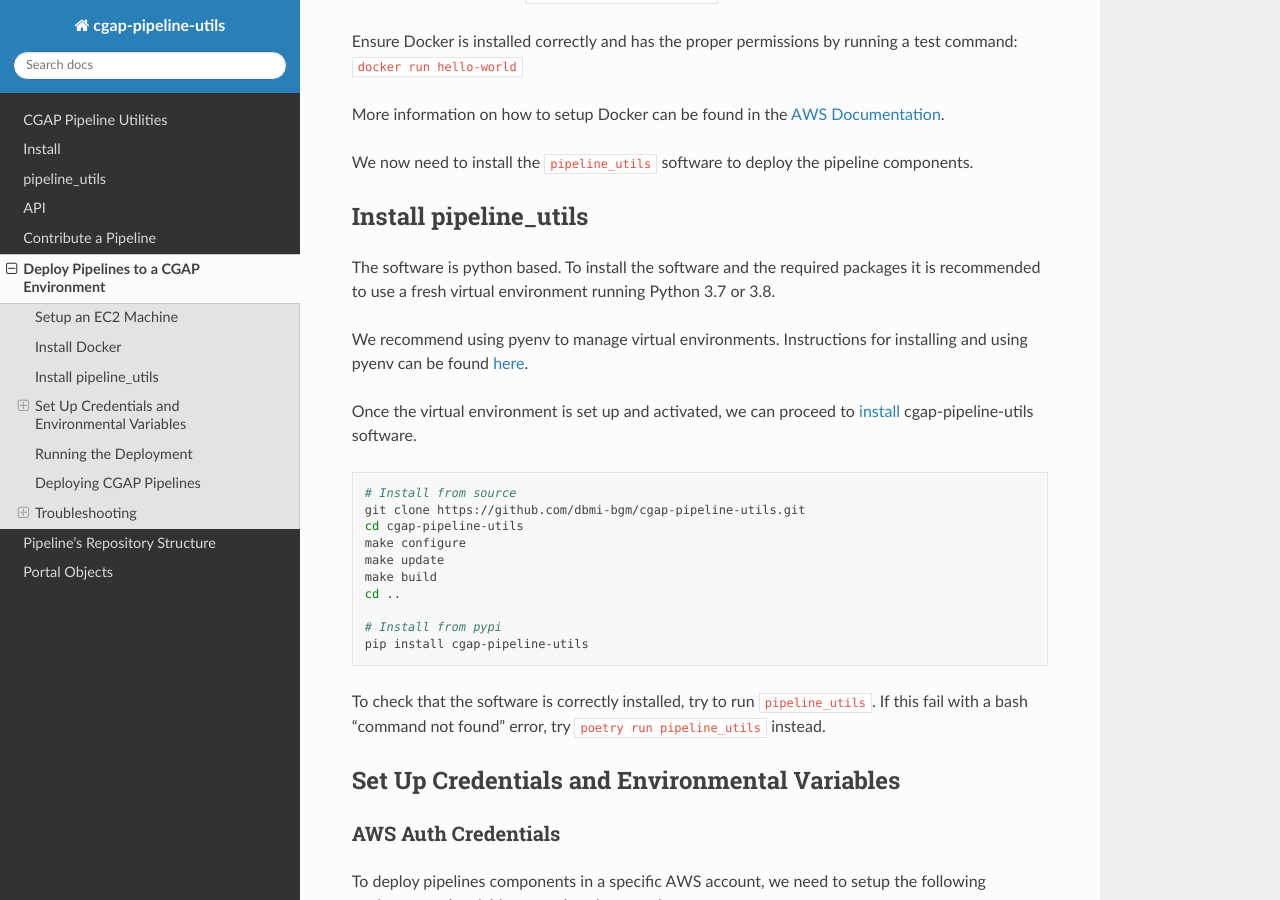
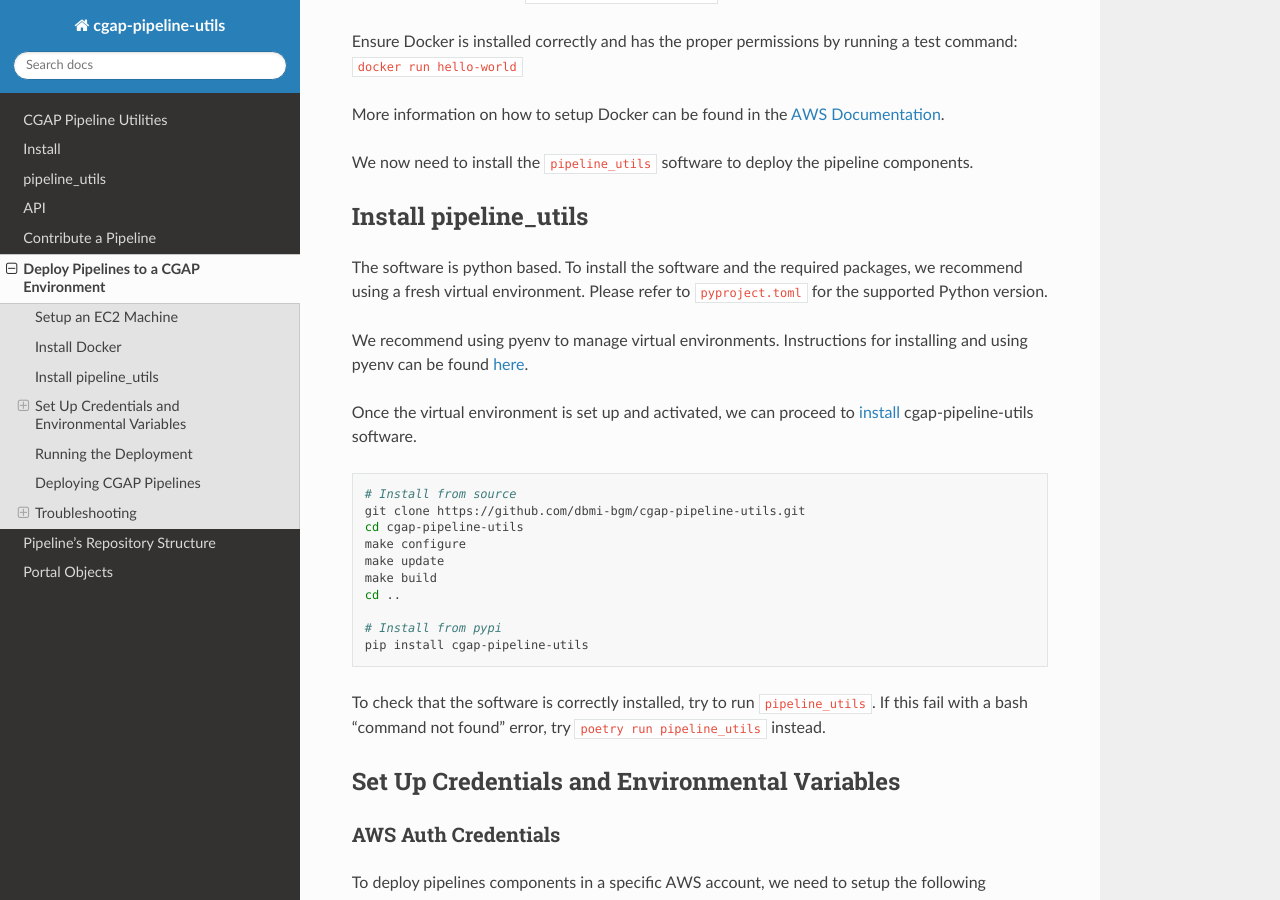
Before and after one commit to smaht-dac/smaht-pipeline-utils, a Sphinx documentation site: the page built from docs/deploy_pipeline.rst, in a window 1280 px wide and 900 px high, scrolled down 846 px. Built offline with Sphinx 7.4.7 and the Read the Docs theme 2.0.0, drawn with Linux system fonts in a browser that asks for light colours.

Commit message:
Update docs/deploy_pipeline.rst
Co-authored-by: drio18 <58236592+drio18@users.noreply.github.com>

```diff
--- a/docs/deploy_pipeline.rst
+++ b/docs/deploy_pipeline.rst
@@ -49,8 +49,9 @@ Install pipeline_utils
 ======================
 
 The software is python based.
-To install the software and the required packages it is recommended to
-use a fresh virtual environment running Python 3.7 or 3.8.
+To install the software and the required packages, we recommend
+using a fresh virtual environment.
+Please refer to ``pyproject.toml`` for the supported Python version.
 
 We recommend using pyenv to manage virtual environments.
 Instructions for installing and using
```
